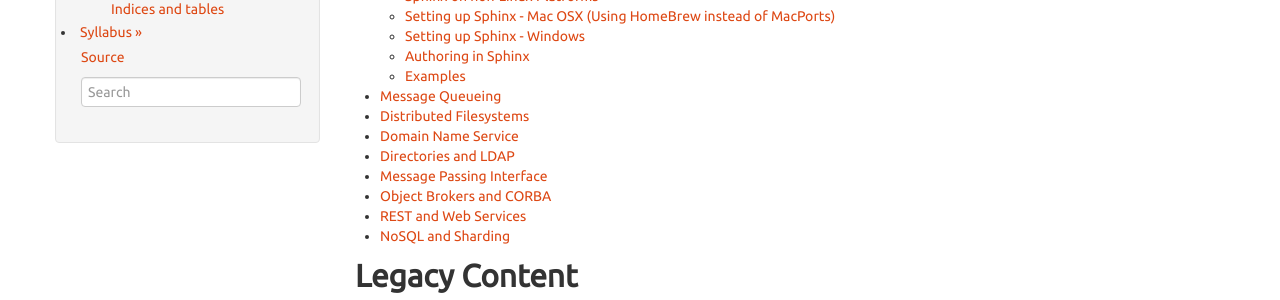
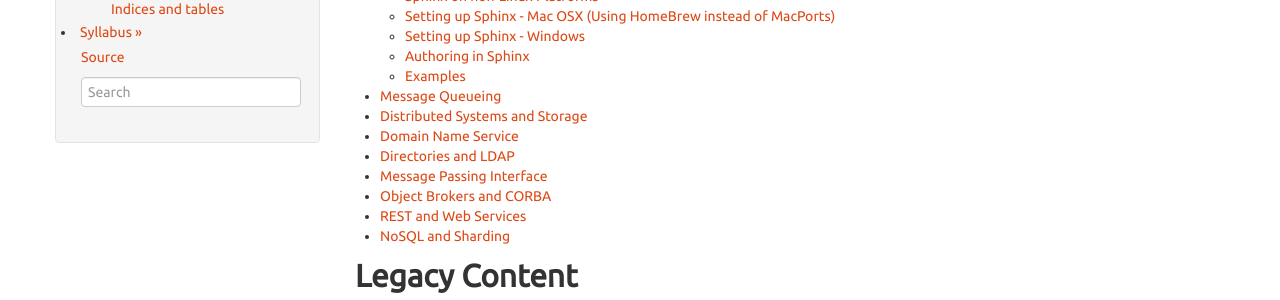
Before and after one commit to LoyolaChicagoBooks/distributedsystems, a Sphinx documentation site: the page built from source/index.rst, in a window 1280 px wide and 900 px high, scrolled down 3022 px. Shown: the part 183-483 px from the top of the window. Built offline with Sphinx 7.4.7, drawn with Linux system fonts in a browser that asks for light colours.

Commit message:
renamed topic from fs to storage

```diff
--- a/source/filesystems.rst
+++ /dev/null
@@ -1,2 +0,0 @@
-Distributed Filesystems
-=============================
--- a/source/index.rst
+++ b/source/index.rst
@@ -26,7 +26,7 @@
    concurrency
    sphinx
    messagequeues
-   filesystems
+   storage
    dns
    directories
    mpi
--- /dev/null
+++ b/source/storage.rst
@@ -0,0 +1,2 @@
+Distributed Systems and Storage
+===============================
```
